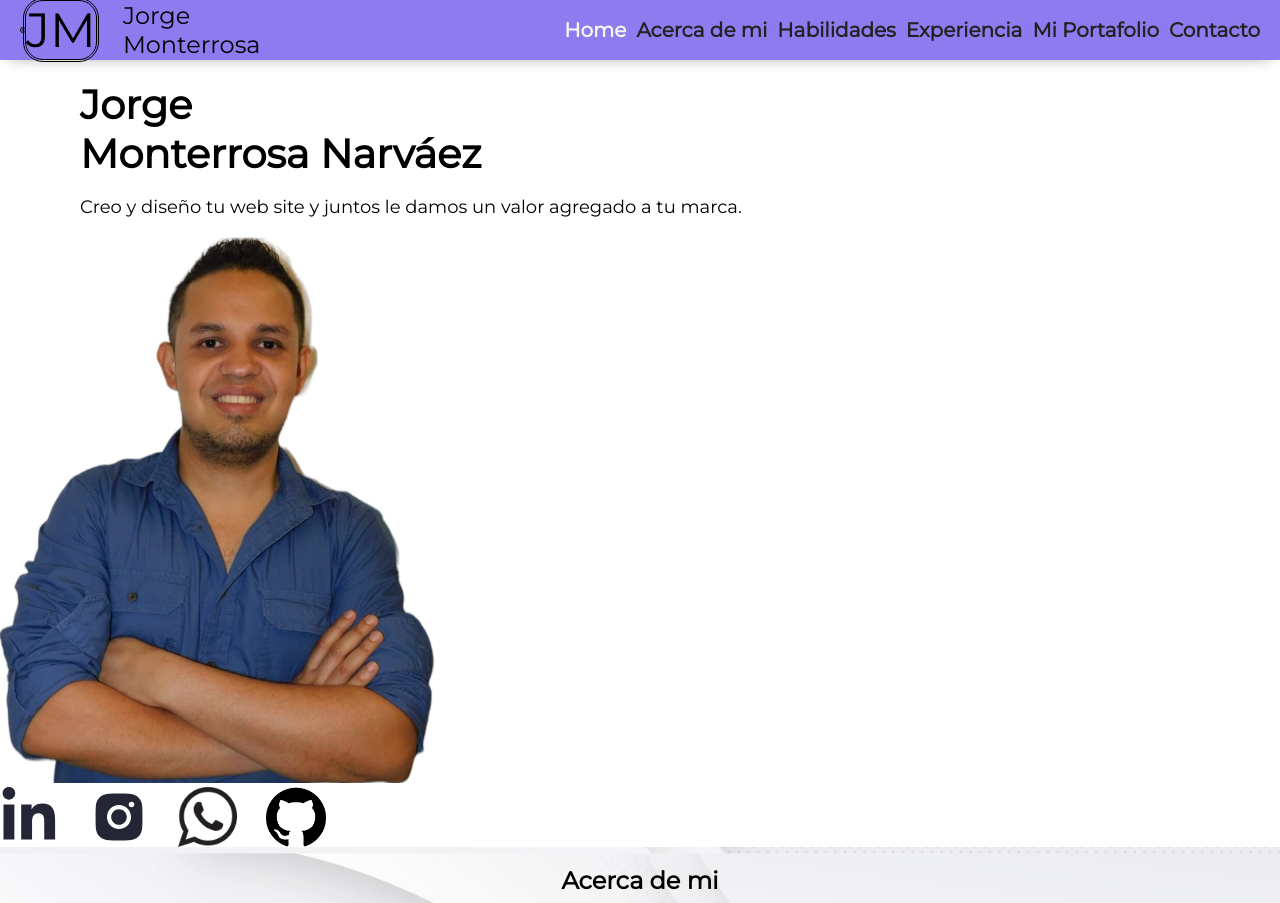
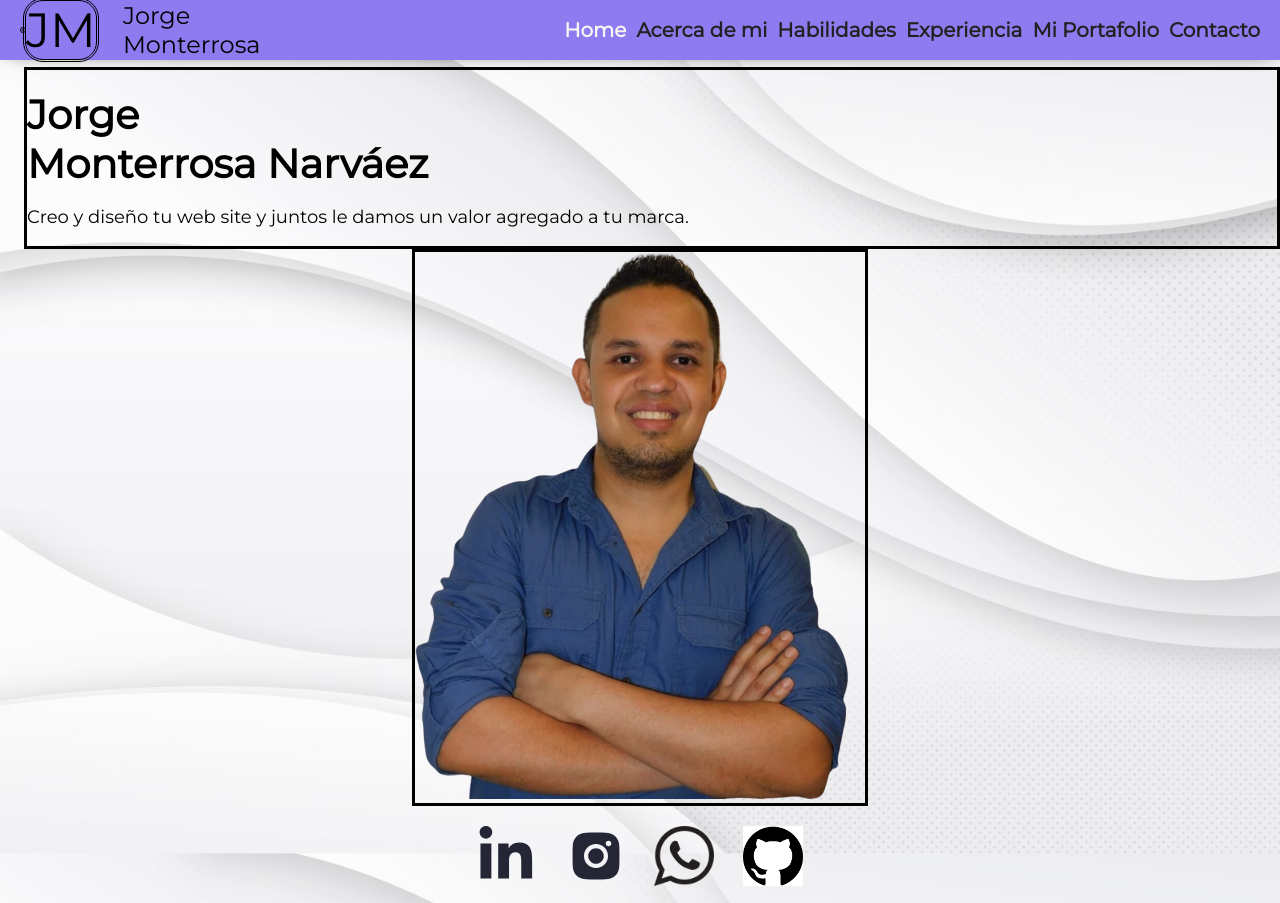
Before and after one commit to Jmontenar/Portafolio, a plain HTML site: page index.html in a window 1280 px wide. Shown: the top 903 px of the page. Drawn offline with Linux system fonts and the light colour scheme.

Commit message:
Intento responsive

```diff
--- a/assets/style/style.css
+++ b/assets/style/style.css
@@ -20,12 +20,15 @@
 header{
     background-color: var(--principal-color);
     display:block;
+    background-image: url(/assets/images/4931029.jpg);
+    background-repeat: no-repeat;
+    background-attachment: fixed;
+    background-size: cover;
+    width: 70vh;
 }
-
 body{
     font-family: 'Montserrat', sans-serif;
-    background-image: url(../images/4931029.jpg);
-    background-position: center;
+    background-image: url(/assets/images/4931029.jpg);
     background-repeat: no-repeat;
     background-attachment: fixed;
     background-size: cover;
@@ -121,6 +124,7 @@ body{
     padding: 5rem 0 0 5rem;
 }
 .presentation>h1{
+    margin-top: 20px;
     font-size: 2.5rem;
     font-style:normal;
 }
@@ -130,6 +134,7 @@ body{
 .image-section{
     display: flex;
     flex-direction: column;
+    align-items: center;
 }
 .principal-image>img{
     width: 450px;
@@ -138,6 +143,7 @@ body{
 .social-network{
     display: flex;
     gap: 1.8rem;
+    margin-top: 20px;
 }
 .social-icon>a{
     width: 60px;
@@ -186,7 +192,6 @@ h2 {
     margin-inline-start: 0px;
     margin-inline-end: 0px;
     font-weight: bold;
-
 }
 .vertical {
     display: flex;
@@ -332,3 +337,34 @@ footer {
         font-weight: 700;
       }
 }
+
+@media screen and (min-width: 800px) {
+    .section-principal{
+        display: flex;
+    }
+    .presentation{
+        display: flex;
+        flex-direction: column;
+        border: solid ;
+        padding: 0;
+        margin-top: 4.2rem;
+        margin-left: 1.5rem;
+    }
+    .principal-image1{
+        border: solid;
+        display: flex;
+        justify-content: flex-end;
+    }
+    .image-section{
+        display: flex;
+        flex-direction: column;
+        align-items: center;
+    }
+
+    .social-network{
+        display: flex;
+        gap: 1.8rem;
+        margin-top: 20px;
+        justify-content: flex-end;
+    }
+}
--- a/index.html
+++ b/index.html
@@ -10,8 +10,9 @@
   <link rel="stylesheet" href="./assets/style/style.css">
 </head>
 
-<body>
+
   <header>
+  <div>
   <nav id="navBar" class="hero__nav nav-fixed">
     <div class="hero__nav__contenedor">
       <div class="logo">
@@ -31,6 +32,9 @@
       <button id="btnMenu" class="btn-abrir">Mostrar</button>
     </div>
   </nav>
+</div>
+</header>
+<body>
         <section class="section-principal" id="principal">
       <div class="presentation">
         <h1>
@@ -41,8 +45,11 @@
         <p>Creo y diseño tu web site y juntos le damos un valor agregado a tu marca.</p>
       </div>
       <div class="image-section">
+        <div class="principal-image1">
         <div class="principal-image">
-          <img src="./assets/images/WhatsApp Image 2022-06-05 at 9.12.31 PM.jpeg" alt="foto-principal">
+          <img src="./assets/images/WhatsApp_Image_2022-06-05_at_9.12.31_PM-removebg.png" alt="foto-principal">
+        </div>
+      </div>
         <div class="social-network">
             <div class="social-icon linkedin-icon">
               <a href="https://www.linkedin.com/in/jorge-iván-monterrosa-narváez-15b01833" target="_self"><img src="./assets/images/cib_linkedin-in.svg" alt=""></a>
@@ -57,10 +64,9 @@
               <a href="https://github.com/Jmontenar/" target="_self"><img src="./assets/images/git hub.png" alt=""></a>
             </div>
           </div>
-        </div>
+
         </div>
            </section>
-  </header>
           <section class="section section-about" id="Acerca">
     <h2>Acerca de mi</h2>
     <p>
```
Also changed, not shown: assets/images/WhatsApp Image 2022-06-05 at 9.12.31 PM.jpeg (deleted), assets/images/WhatsApp_Image_2022-06-05_at_9.12.31_PM-removebg.png (added). Lines whose indentation alone changed are shown as unchanged.
